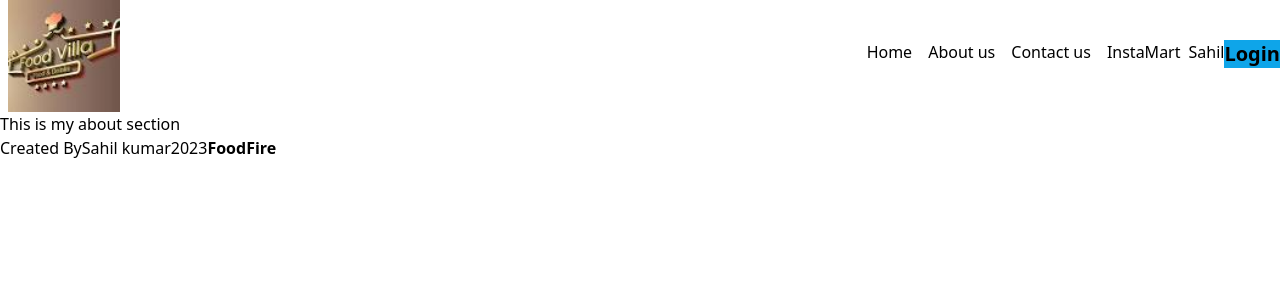
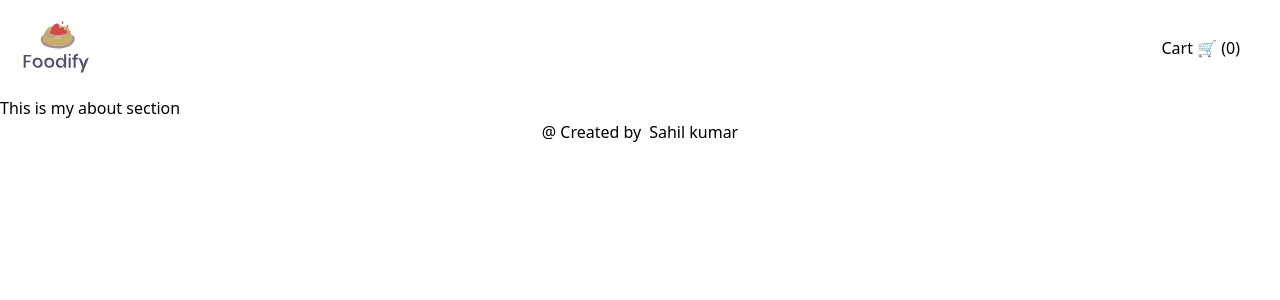
Before and after one commit to sahil1si18ec083/namasteReact, a React (Vite) app: page /about in a window 1280 px wide. Shown: the top 300 px of the page. Built offline with nearby package versions, Linux system fonts and the light colour scheme.

Commit message:
Made some css changes in ui of namaste food app

```diff
--- a/Chapter 04 - Talk is Cheap, show me the code/Body.jsx
+++ b/Chapter 04 - Talk is Cheap, show me the code/Body.jsx
@@ -53,27 +53,30 @@ const Body = () => {
   return (
     <React.Fragment>
       <div className="body">
-        <div className="search-container">
+        <div className="p-3 text-center mt-3">
           <input
             type="text"
             value={searchText}
-            className="search-input"
-            placeholder="Search a restaurant you want..."
+            className="mx-3 p-2 px-2 w-96  border border-gray-300 rounded-md focus:outline-none"
+            placeholder="Search"
             onChange={(e) => inputhandleChange(e)}
           />
-          <button className="search-btn" onClick={searchHandler}>
+          <button
+            className="p-2 px-4 bg-gray-700 text-white rounded-md hover:shadow-md max-sm:hidden"
+            onClick={searchHandler}
+          >
             Search
           </button>
         </div>
-        <input
+        {/* <input
           type="text"
           value={userObj.userObj.name}
           onChange={(event) => handleInputChange(event)}
-        />
+        /> */}
         {allRestaurants.length === 0 ? (
           <Shimmer />
         ) : (
-          <div className="res-container">
+          <div className="res-container sm:flex flex-wrap m-0 p-0 justify-center">
             {filteredRestaurants.length === 0 && allRestaurants.length !== 0 ? (
               <p>No Restaurant found your filter</p>
             ) : (
--- a/Chapter 04 - Talk is Cheap, show me the code/Footer.jsx
+++ b/Chapter 04 - Talk is Cheap, show me the code/Footer.jsx
@@ -1,19 +1,16 @@
 const Footer = () => {
   return (
     <>
-      <div className="footer">
-        Created By
+      <div className="footer text-center	">
+        @ Created by
         <i className="fa-solid fa-heart"></i>
         <a
           href="https://www.linkedin.com/in/sahil-kumar-38a233168"
           target="_blank"
+          className="hover:text-gray-900 hover:font-medium pl-2"
         >
           Sahil kumar
         </a>
-        <i className="fa-solid fa-copyright"></i>2023
-        <strong>
-          Food<span>Fire</span>
-        </strong>
       </div>
     </>
   );
--- a/Chapter 04 - Talk is Cheap, show me the code/Header.jsx
+++ b/Chapter 04 - Talk is Cheap, show me the code/Header.jsx
@@ -5,6 +5,7 @@ import { Link } from "react-router-dom";
 import { useContext } from "react";
 // import UserContext from "../Chapter 10- Jo dikhta hai vo bikta hai/utils/userContext";
 import UserContext from "../Chapter 10- Jo dikhta hai vo bikta hai/utils/userContext";
+import FoodifyIcon from "./Utility/FoodifyIcon";
 const Header = () => {
   const userObj = useContext(UserContext);
 
@@ -13,13 +14,13 @@ const Header = () => {
 
   return (
     <React.Fragment>
-      <div className="flex justify-between">
+      <div className="flex justify-between margin mt-2 mb-2 ml-4 mr-4 items-center">
         <div className="logo-container">
           <a href="/">
-            <img src={imageUrl} alt="Loading" className="h-28 pl-2" />
+            <FoodifyIcon className="h-20" />
           </a>
         </div>
-        <div className="nav-items">
+        {/* <div className="nav-items flex">
           <ul className="flex py-10 ">
             <Link to={"/"}>
               <li className="px-2">Home</li>
@@ -35,11 +36,14 @@ const Header = () => {
             <Link to={"/InstaMartAccordian"}>
               <li className="px-2"> InstaMart</li>
             </Link>
-            <li>
+          </ul>
+
+          <div>
+            {" "}
             <i className="fa-solid fa-cart-shopping"></i>
-            </li>
             <span>{userObj.userObj.name}</span>
-            <li>
+          </div>
+
           {isLoggedin === true ? (
             <button
               className="logout-btn bg-sky-500"
@@ -55,6 +59,13 @@ const Header = () => {
               Login
             </button>
           )}
+        </div> */}
+        <div>
+          <ul className="flex py-4 px-4 text-black">
+            <li className="px-2 hover:text-orange-400 text-l font-medium">
+              <Link to="/cart" data-testid="cart">
+                Cart 🛒 (0)
+              </Link>
             </li>
           </ul>
         </div>
--- a/Chapter 04 - Talk is Cheap, show me the code/Utility/Constant.js
+++ b/Chapter 04 - Talk is Cheap, show me the code/Utility/Constant.js
@@ -10,12 +10,14 @@ const swiggy_api_URL =
   "https://www.swiggy.com/dapi/restaurants/list/v5?lat=21.1702401&lng=72.83106070000001&page_type=DESKTOP_WEB_LISTING";
 const swiggyDetailApi =
   "https://www.swiggy.com/dapi/menu/v4/full?lat=21.1702401&lng=72.83106070000001&menuId=229";
-
+const NO_IMAGE_AVAILABLE =
+  "https://encrypted-tbn0.gstatic.com/images?q=tbn:ANd9GcSvHdRZDerGbZ57-ps_PwHdfI90X4p1sr8I4w&usqp=CAU";
 const shimmerCount = 12;
 export {
   imageUrl,
   restoImageUrl,
   swiggy_api_URL,
+  swiggyDetailApi,
+  NO_IMAGE_AVAILABLE,
   shimmerCount,
-  swiggyDetailApi,
 };
--- /dev/null
+++ b/Chapter 04 - Talk is Cheap, show me the code/Utility/FoodifyIcon.jsx
@@ -0,0 +1,104 @@
+import React from "react";
+
+const FoodifyIcon = () => {
+  return (
+    <>
+      <svg
+        viewBox="0 0 358 354"
+        className="h-20"
+        fill="none"
+        xmlns="http://www.w3.org/2000/svg"
+      >
+        <path
+          d="M205.093 60.0471C200.338 62.5819 200.464 73.026 206.871 69.9136C211.788 67.5254 211.672 56.54 205.093 60.0471Z"
+          fill="#D04C4B"
+        />
+        <path
+          d="M147 112C164.584 121.365 186.783 122.62 206 118.8C212.228 117.562 220.935 116.307 225.606 111.606C235.197 101.955 224.098 95.9264 215 98C214.998 80.7127 205.504 80.4954 193 89C191.757 83.7776 192.735 77.7722 189.91 73.0193C185.088 64.9038 175.816 68.4801 170.004 73.3287C158.789 82.6845 152.171 98.6716 147 112Z"
+          fill="#D04C4B"
+        />
+        <path
+          d="M226.224 77.0471C221.604 79.6878 223.147 89.9484 228.776 86.2878C232.996 83.5439 232.371 73.533 226.224 77.0471Z"
+          fill="#D04C4B"
+        />
+        <path
+          d="M192 77V88C196.697 87.2881 199.547 83.628 204 82.5571C213.867 80.1839 215.23 91.3286 215 98C225.821 96.1762 229.92 99.9356 227 111C237.151 105.116 241.165 94.7999 229.005 88.1651C216.595 81.3943 206.702 77.0405 192 77ZM232 78V81H233L232 78ZM163 79C154.279 82.3391 143.609 84.7458 137.407 92.4391C131.901 99.2707 141.595 109.445 148 111L163 79Z"
+          fill="#CAAD66"
+        />
+        <path
+          d="M215 90V93H216L215 90ZM134 95C129.533 106.162 141.967 114.293 151 117.985C171.496 126.363 198.229 126.87 219 119.305C225.928 116.782 245.443 107.436 238 98C224.725 122.89 189.041 122.984 165 117.997C152.741 115.454 137.466 109.225 136 95H134Z"
+          fill="#A48F96"
+        />
+        <path
+          d="M131 99C122.915 112.241 136.275 119.798 148 124.547C169.524 133.266 198.324 134.313 220 125.796C230.415 121.703 246.192 114.855 241 102H240C224.954 131.004 169.199 129.475 145 114.532C138.428 110.473 135.686 104.649 131 99Z"
+          fill="#CAAD66"
+        />
+        <path
+          d="M126 108C123.539 119.036 140.734 125.942 149 128.946C172.476 137.478 200.83 137.863 224 128.395C231.046 125.516 245.272 119.004 244 110C234.983 116.166 227.471 122.76 217 126.564C184.954 138.206 150.763 129.416 126 108Z"
+          fill="#A48F96"
+        />
+        <path
+          d="M124 112C121.5 121.446 116.367 137.612 121.179 146.985C126.764 157.863 146.146 161.829 157 164C179.755 168.552 202.851 168.051 225 160.667C233.216 157.928 243.417 154.39 247.427 146C250.181 140.24 248.462 133.061 247.715 127C247.161 122.503 246.77 118.194 245 114C214.323 135.356 178.564 142.829 143 126.11C135.506 122.587 130.436 116.864 124 112Z"
+          fill="#CAAD66"
+        />
+        <path
+          d="M121 118C99.9147 134.112 111.15 160.948 133 169.793C163.955 182.325 207.754 182.446 238 167.741C254.173 159.878 273.955 128.17 247 119C247.073 127.806 251.547 139.107 246.297 146.999C240.262 156.072 227.961 159.761 218 162.572C191.319 170.1 145.568 170.957 124.109 149.815C114.604 140.45 124.966 128.16 121 118Z"
+          fill="#A48F96"
+        />
+        <path
+          d="M235.147 202.758C228.902 205.369 233.892 213.872 239.852 211.392C245.991 208.837 241.02 200.303 235.147 202.758Z"
+          fill="#514F6B"
+        />
+        <path
+          d="M255 220H249V228H255V264H264V228H274V220H264C264.691 213.815 267.916 211.333 274 211V203C262.502 203.032 255.109 207.816 255 220Z"
+          fill="#514F6B"
+        />
+        <path d="M212 205V229H213L212 205Z" fill="#CAAD66" />
+        <path
+          d="M213 205V230H212C206.93 215.128 184.079 217.584 178.613 231C175.398 238.894 175.862 251.233 181.394 257.957C189.887 268.282 205.946 266.637 212 255H213V264H222V205H213Z"
+          fill="#514F6B"
+        />
+        <path d="M34 208V264H43V240H63V233H43V215H67V208H34Z" fill="#514F6B" />
+        <path d="M67 208V215H68L67 208Z" fill="#A48F96" />
+        <path
+          d="M88.9998 220.532C61.6403 227.05 73.832 270.943 102 263.957C130.612 256.861 118.123 213.594 88.9998 220.532Z"
+          fill="#514F6B"
+        />
+        <path
+          d="M141 220.529C113.166 226.964 124.824 270.969 153 264.1C181.849 257.068 170.131 213.796 141 220.529Z"
+          fill="#514F6B"
+        />
+        <path
+          d="M233 220V264H242V220H233ZM276 220L288.719 250L293.861 263.576L286 285H296L322 220C307.383 220.002 302.257 239.882 300 253C293.929 240.174 292.416 220.002 276 220Z"
+          fill="#514F6B"
+        />
+        <path d="M198 227V228H201L198 227Z" fill="#A48F96" />
+        <path
+          d="M91.0036 228.742C75.4753 234.755 84.1432 263.003 100.985 255.772C115.903 249.366 107.89 222.204 91.0036 228.742Z"
+          fill="#F1F1F1"
+        />
+        <path
+          d="M143.004 228.573C128.143 232.888 134.388 261.222 150.999 256.192C167.065 251.327 160.791 223.407 143.004 228.573Z"
+          fill="#F1F1F1"
+        />
+        <path
+          d="M194.004 228.742C178.488 234.752 187.094 261.969 203.996 255.735C219.919 249.863 211.315 222.037 194.004 228.742Z"
+          fill="#F1F1F1"
+        />
+        <path d="M43 232V233H63L43 232Z" fill="#CAAD66" />
+        <path d="M73 240V245H74L73 240Z" fill="#A48F96" />
+        <path d="M134 240V245H135L134 240Z" fill="#CAAD66" />
+        <path d="M176 240V244H177L176 240Z" fill="#A48F96" />
+        <path d="M212 255V264H213L212 255Z" fill="#CAAD66" />
+        <path d="M34 264V265H43L34 264Z" fill="#A48F96" />
+        <path
+          d="M213 264V265H222L213 264ZM233 264V265H242L233 264ZM255 264V265H264L255 264Z"
+          fill="#A48F96"
+        />
+        <path d="M285 285V286H295L285 285Z" fill="#CAAD66" />
+      </svg>
+    </>
+  );
+};
+
+export default FoodifyIcon;
```
Also changed, not shown: Chapter 04 - Talk is Cheap, show me the code/RestaurantCard.jsx (+14 -9 lines), Chapter 07-Finding the path/RestaurantMenuBody.jsx (added, +53 -0 lines), Chapter 07-Finding the path/RestrauntMenu.jsx (+28 -14 lines), Chapter 12- Let's build our store/Readme.md (added). Lines whose indentation alone changed are shown as unchanged.
